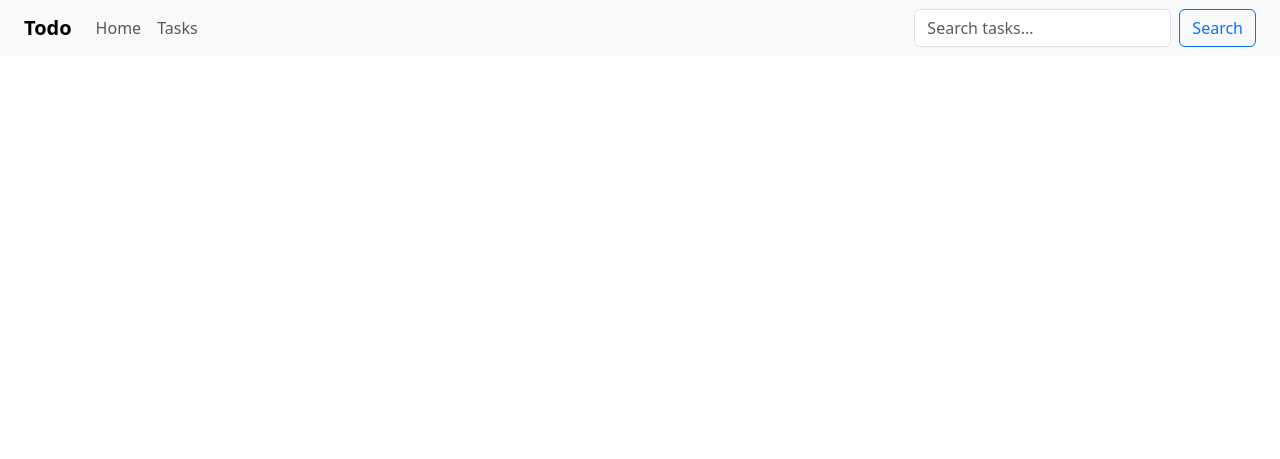
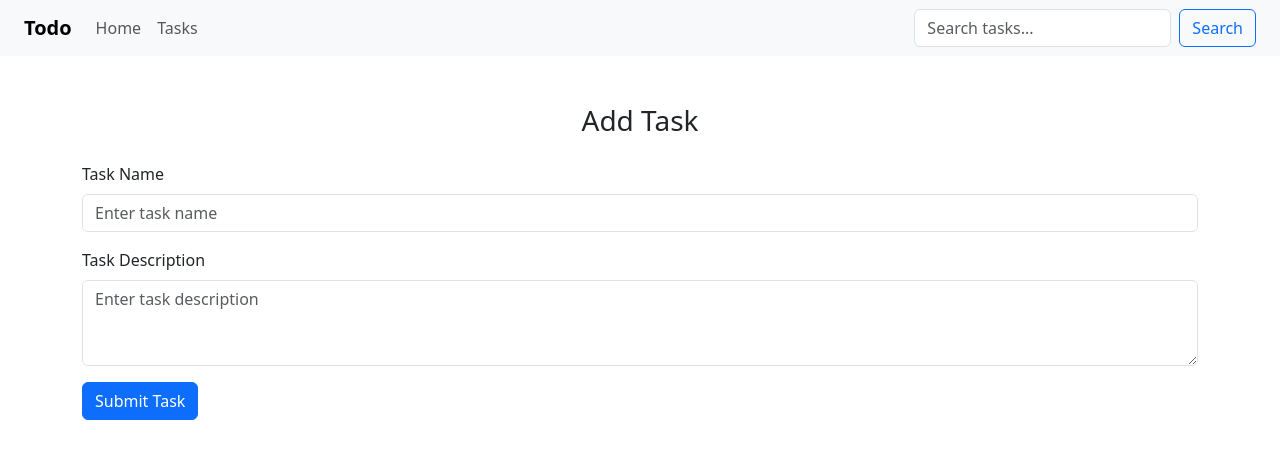
Before and after one commit to shafi275/ToDoList, a Django app: page / in a window 1280 px wide. Shown: the top 459 px of the page. Run offline with Django 5.2, Linux system fonts and the light colour scheme.

Commit message:
add task option created

```diff
--- a/home/templates/index.html
+++ b/home/templates/index.html
@@ -33,7 +33,20 @@
     </form>
   </div>
 </nav>
-
+<div class="container mt-5">
+  <h3 class="mb-4 text-center">Add Task</h3>
+  <form>
+    <div class="mb-3">
+      <label for="taskName" class="form-label">Task Name</label>
+      <input type="text" class="form-control" id="taskName" placeholder="Enter task name">
+    </div>
+    <div class="mb-3">
+      <label for="taskDesc" class="form-label">Task Description</label>
+      <textarea class="form-control" id="taskDesc" rows="3" placeholder="Enter task description"></textarea>
+    </div>
+    <button type="submit" class="btn btn-primary">Submit Task</button>
+  </form>
+</div>
 <script src="https://cdn.jsdelivr.net/npm/bootstrap@5.3.3/dist/js/bootstrap.bundle.min.js"></script>
 </body>
 </html>
```
